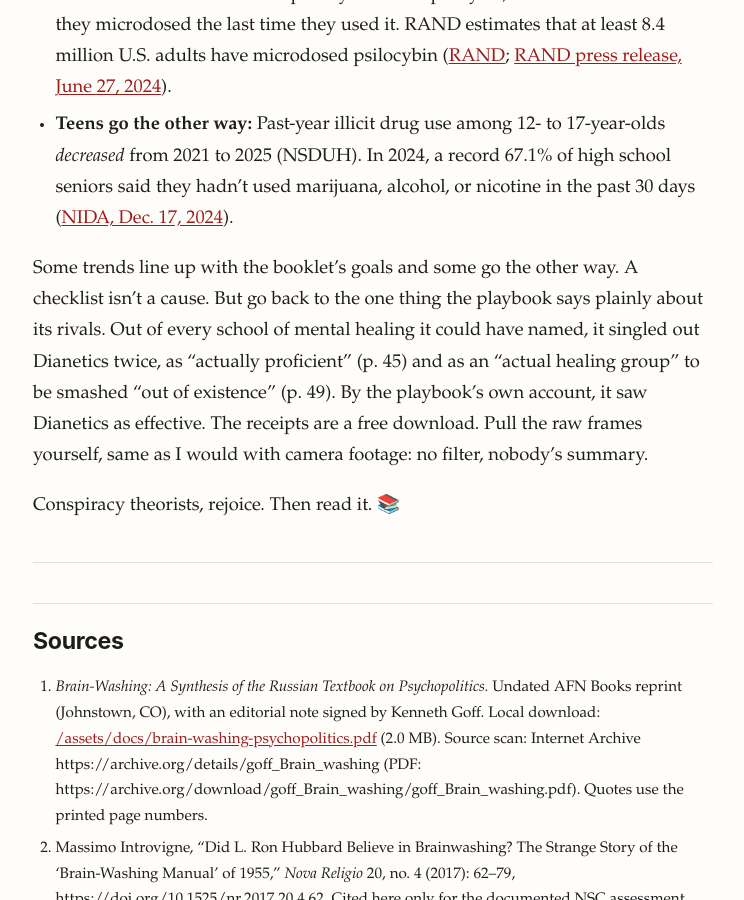
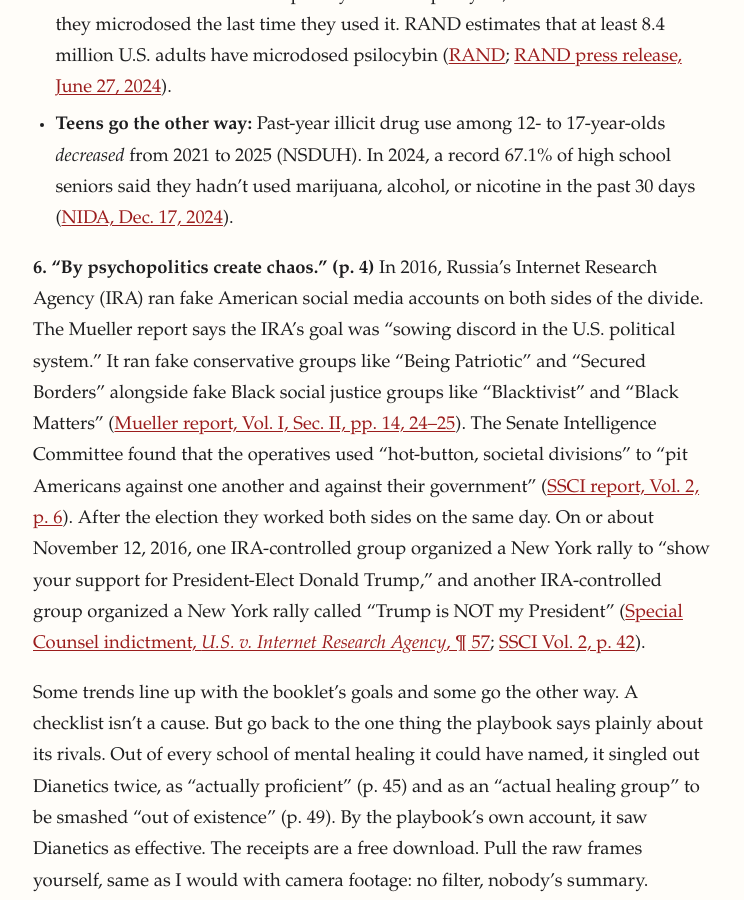
Before and after one commit to mckaystewart/mckaystewart.github.io, a Jekyll site: the page built from _posts/2026-10-08-conspiracy-theorists-rejoice.md, in a window 1280 px wide and 900 px high, scrolled down 14748 px. Shown: the whole window, without its empty margins (267-1011 px from the left). Built offline with Jekyll 4.4.1, drawn with Linux system fonts in a browser that asks for light colours; some of the changed text lies outside the part shown.

Commit message:
Add IRA 2016 both-sides paragraph to 'Sound familiar?' with Mueller/SSCI/indictment sources

```diff
--- a/_posts/2026-10-08-conspiracy-theorists-rejoice.md
+++ b/_posts/2026-10-08-conspiracy-theorists-rejoice.md
@@ -168,6 +168,9 @@
 - **Psychedelics and cannabis:** The NIH-funded Monitoring the Future panel found past-year use of "psychedelic drugs/hallucinogens" reached "the highest levels ever recorded in 2024 among adults ages 19 to 30 and 35 to 50." Among 35- to 50-year-olds, cannabis use "has doubled or nearly doubled" over the past five and 10 years ([University of Michigan ISR, Aug. 26, 2025](https://isr.umich.edu/news-events/news-releases/nicotine-pouch-cannabis-vaping-psychedelic-use-on-the-rise-among-us-adults-2/)). In 2025, adult cannabis use stayed "at or near all-time highs," and daily use among 35- to 50-year-olds rose from 6.6% to 8.5%. Psychedelic use among 19- to 30-year-olds dipped from 8.9% in 2024 to 7.2% in 2025 ([NIH, Aug. 12, 2026](https://www.nih.gov/news-events/news-releases/elevated-use-cannabis-nicotine-among-us-adults-continues-into-2025)).
 - **Microdosing:** In a nationally representative RAND survey (Dec. 2023–Jan. 2024), 3.1% of U.S. adults had used psilocybin in the past year, and 46.9% of them said they microdosed the last time they used it. RAND estimates that at least 8.4 million U.S. adults have microdosed psilocybin ([RAND](https://www.rand.org/pubs/external_publications/EP71229.html); [RAND press release, June 27, 2024](https://www.rand.org/news/press/2024/06/27.html)).
 - **Teens go the other way:** Past-year illicit drug use among 12- to 17-year-olds *decreased* from 2021 to 2025 (NSDUH). In 2024, a record 67.1% of high school seniors said they hadn't used marijuana, alcohol, or nicotine in the past 30 days ([NIDA, Dec. 17, 2024](https://nida.nih.gov/news-events/news-releases/2024/12/reported-use-of-most-drugs-among-adolescents-remained-low-in-2024)).
+
+**6. "By psychopolitics create chaos." (p. 4)**
+In 2016, Russia's Internet Research Agency (IRA) ran fake American social media accounts on both sides of the divide. The Mueller report says the IRA's goal was "sowing discord in the U.S. political system." It ran fake conservative groups like "Being Patriotic" and "Secured Borders" alongside fake Black social justice groups like "Blacktivist" and "Black Matters" ([Mueller report, Vol. I, Sec. II, pp. 14, 24–25](https://www.justice.gov/archives/sco/file/1373816/dl)). The Senate Intelligence Committee found that the operatives used "hot-button, societal divisions" to "pit Americans against one another and against their government" ([SSCI report, Vol. 2, p. 6](https://www.intelligence.senate.gov/sites/default/files/documents/Report_Volume2.pdf)). After the election they worked both sides on the same day. On or about November 12, 2016, one IRA-controlled group organized a New York rally to "show your support for President-Elect Donald Trump," and another IRA-controlled group organized a New York rally called "Trump is NOT my President" ([Special Counsel indictment, *U.S. v. Internet Research Agency*, ¶ 57](https://www.justice.gov/archives/sco/file/1035477/dl); [SSCI Vol. 2, p. 42](https://www.intelligence.senate.gov/sites/default/files/documents/Report_Volume2.pdf)).
 
 Some trends line up with the booklet's goals and some go the other way. A checklist isn't a cause. But go back to the one thing the playbook says plainly about its rivals. Out of every school of mental healing it could have named, it singled out Dianetics twice, as "actually proficient" (p. 45) and as an "actual healing group" to be smashed "out of existence" (p. 49). By the playbook's own account, it saw Dianetics as effective. The receipts are a free download. Pull the raw frames yourself, same as I would with camera footage: no filter, nobody's summary.
 
@@ -192,3 +195,6 @@
 13. Albert Hofmann, *LSD: My Problem Child* (McGraw-Hill, 1980), MAPS edition: https://maps.org/images/pdf/books/lsdmyproblemchild.pdf
 14. *Project MKULTRA, the CIA's Program of Research in Behavioral Modification*, Joint Hearing, Senate Select Committee on Intelligence and Subcommittee on Health and Scientific Research, 95th Cong. (Aug. 3, 1977): https://www.intelligence.senate.gov/wp-content/uploads/2024/08/sites-default-files-hearings-95mkultra.pdf
 15. *Orlikow v. United States*, 682 F. Supp. 77 (D.D.C. 1988): https://hallapproved.com/dc/cases/federal/district/1988/1583126/
+16. Robert S. Mueller III, *Report On The Investigation Into Russian Interference In The 2016 Presidential Election*, Vol. I, Section II, "Russian 'Active Measures' Social Media Campaign," pp. 14, 24–25 (U.S. Department of Justice, March 2019): https://www.justice.gov/archives/sco/file/1373816/dl
+17. U.S. Senate Select Committee on Intelligence, *Report on Russian Active Measures Campaigns and Interference in the 2016 U.S. Election, Volume 2: Russia's Use of Social Media with Additional Views* (Oct. 2019), pp. 6, 42: https://www.intelligence.senate.gov/sites/default/files/documents/Report_Volume2.pdf
+18. Indictment, *United States v. Internet Research Agency LLC, et al.*, No. 1:18-cr-00032-DLF (D.D.C. Feb. 16, 2018), ¶ 57, p. 23: https://www.justice.gov/archives/sco/file/1035477/dl
```
Also changed, not shown: other parts of _posts/2026-10-08-conspiracy-theorists-rejoice.md (+1 -1 lines).
